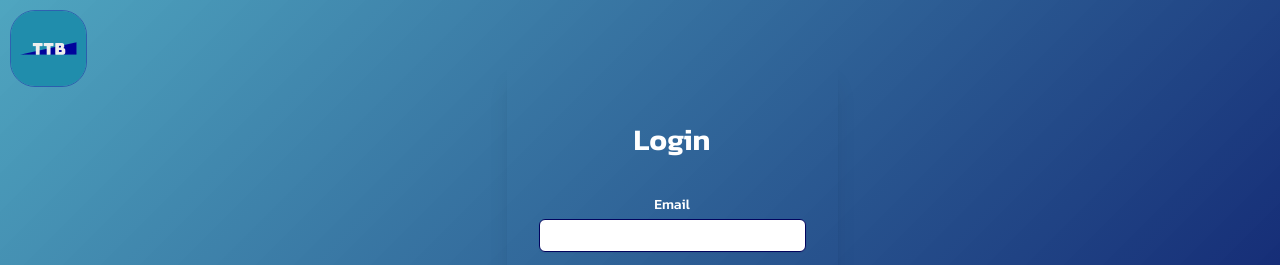
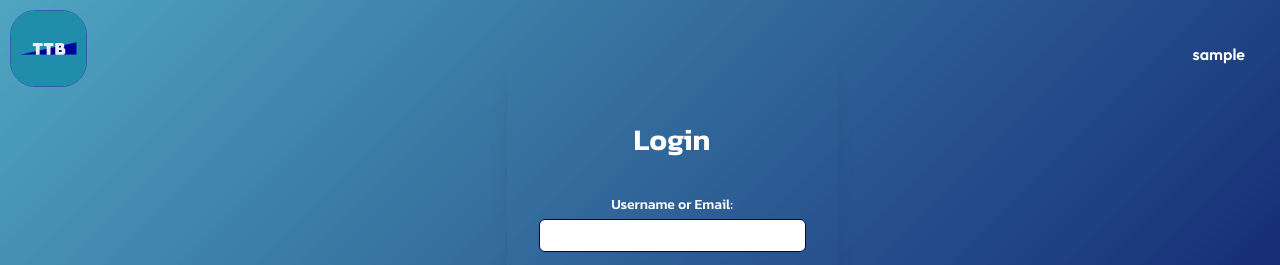
Before and after one commit to TobiasBuetschi/TTB, an Angular app in the folder GymApp/: page /login in a window 1280 px wide. Shown: the top 265 px of the page. Built offline with nearby package versions, Linux system fonts and the light colour scheme; sample sign-in values are in the browser's storage.

Commit message:
Login work

```diff
--- a/GymApp/src/app/auth.service.ts
+++ b/GymApp/src/app/auth.service.ts
@@ -17,6 +17,11 @@ export class AuthService {
   constructor(private http: HttpClient, private router: Router) {
     const token = localStorage.getItem('token');
     this._isLoggedIn.next(!!token);
+
+    const storedUsername = localStorage.getItem('username');
+    if (storedUsername) {
+      this._username.next(storedUsername);
+    }
   }
 
   register(user: {
@@ -29,18 +34,31 @@ export class AuthService {
       .pipe(catchError(this.handleError));
   }
 
-  login(email: string, password: string): Observable<any> {
+  login(usernameOrEmail: string, password: string): Observable<any> {
     return this.http
-      .post<any>(`${this.apiUrl}/login`, { email, password })
+      .post<any>(`${this.apiUrl}/login`, { usernameOrEmail, password })
       .pipe(
         tap((response: any) => {
+          console.log('Login response:', response);
           if (response.userId) {
             localStorage.setItem('userId', response.userId);
-            this.setUsername(response.username);
+            if (response.username) {
+              this.setUsername(response.username);
+            } else {
+              console.error('Username not provided in login response');
+              this.setUsername(usernameOrEmail);
+            }
             this._isLoggedIn.next(true);
           }
         }),
-        catchError(this.handleError)
+        catchError((error: HttpErrorResponse) => {
+          if (error.status === 400) {
+            return throwError(
+              () => new Error('Invalid username/email or password')
+            );
+          }
+          return throwError(() => new Error('An unexpected error occurred'));
+        })
       );
   }
 
--- a/GymApp/src/app/components/home-page/home-page.component.css
+++ b/GymApp/src/app/components/home-page/home-page.component.css
@@ -75,7 +75,7 @@ button {
 
 .logged-in-text {
   font-size: 1.125rem;
-  color: #374151;
+  color: var(--text-color);
 }
 
 .logout-button {
--- a/GymApp/src/app/header/header.component.css
+++ b/GymApp/src/app/header/header.component.css
@@ -18,16 +18,32 @@ header {
 }
 
 .user-button {
-  background-color: none !important;
-  color: var(--text-color);
+  background-color: transparent;
   border: none;
-  padding: 10px 15px;
-  border-radius: 5px;
   cursor: pointer;
   font-size: 16px;
+  margin-left: auto;
   margin-right: 25px;
 }
 
-.user-button:hover {
+.logout-container {
+  position: absolute;
+  top: 100%;
+  border-radius: 4px;
+  box-shadow: 0 2px 5px rgba(0, 0, 0, 0.2);
+  margin-right: 70px;
+  margin-top: -30px;
+}
+
+.logout-button {
+  color: white;
+  padding: 10px 20px;
+  width: 100%;
+  text-align: left;
+  cursor: pointer;
+  font-size: 16px;
+}
+
+.logout-button:hover {
   background-color: var(--primary-color);
 }
--- a/GymApp/src/app/header/header.component.html
+++ b/GymApp/src/app/header/header.component.html
@@ -4,5 +4,12 @@
     alt="Logo"
     class="logo"
   />
-  <button *ngIf="isLoggedIn" class="user-button">{{ username }}</button>
+  <div class="user-menu" *ngIf="isLoggedIn">
+    <button (click)="toggleLogoutButton()" class="user-button">
+      {{ username }}
+    </button>
+    <div *ngIf="showLogoutButton" class="logout-container">
+      <button (click)="onLogout()" class="logout-button">Logout</button>
+    </div>
+  </div>
 </header>
--- a/GymApp/src/app/header/header.component.ts
+++ b/GymApp/src/app/header/header.component.ts
@@ -1,6 +1,7 @@
 import { Component, OnInit } from '@angular/core';
 import { CommonModule } from '@angular/common';
 import { AuthService } from '../auth.service';
+import { Router } from '@angular/router';
 
 @Component({
   selector: 'app-header',
@@ -12,19 +13,28 @@ import { AuthService } from '../auth.service';
 export class HeaderComponent implements OnInit {
   isLoggedIn: boolean = false;
   username: string = '';
+  showLogoutButton: boolean = false;
 
-  constructor(private authService: AuthService) {}
+  constructor(private authService: AuthService, private router: Router) {}
 
   ngOnInit() {
     this.authService.isLoggedIn$.subscribe((loggedIn) => {
       this.isLoggedIn = loggedIn;
-      if (loggedIn) {
-        this.username = this.authService.getUsername();
-      }
     });
 
     this.authService.username$.subscribe((username) => {
       this.username = username;
+      console.log('Username in header:', this.username);
     });
   }
+
+  toggleLogoutButton() {
+    this.showLogoutButton = !this.showLogoutButton;
+  }
+
+  onLogout() {
+    this.authService.logout();
+    this.showLogoutButton = false;
+    this.router.navigate(['/login']);
+  }
 }
--- a/GymApp/src/app/login/login.component.html
+++ b/GymApp/src/app/login/login.component.html
@@ -3,12 +3,12 @@
     <h2>Login</h2>
     <form (ngSubmit)="onLogin()" class="login-form">
       <div class="form-group">
-        <label for="email">Email</label>
+        <label for="usernameOrEmail">Username or Email:</label>
         <input
-          type="email"
-          id="email"
-          name="email"
-          [(ngModel)]="email"
+          type="text"
+          id="usernameOrEmail"
+          name="usernameOrEmail"
+          [(ngModel)]="usernameOrEmail"
           required
         />
       </div>
--- a/GymApp/src/app/login/login.component.ts
+++ b/GymApp/src/app/login/login.component.ts
@@ -12,7 +12,7 @@ import { AuthService } from '../auth.service';
   styleUrl: './login.component.css',
 })
 export class LoginComponent {
-  email: string = '';
+  usernameOrEmail: string = '';
   password: string = '';
   errorMessage: string = '';
   successMessage: string = '';
@@ -20,24 +20,24 @@ export class LoginComponent {
   constructor(private authService: AuthService, private router: Router) {}
 
   onLogin() {
-    this.authService.login(this.email, this.password).subscribe({
-      next: () => {
-        console.log('Login successful');
-        this.router.navigate(['/dashboard']); // Navigieren Sie zur Dashboard-Seite nach erfolgreicher Anmeldung
+    this.authService.login(this.usernameOrEmail, this.password).subscribe({
+      next: (response) => {
+        console.log('Login successful', response);
+        this.router.navigate(['/dashboard']);
       },
       error: (error) => {
         console.error('Login failed', error);
-        this.errorMessage = 'Invalid email or password. Please try again.';
+        this.errorMessage = error.message || 'An unexpected error occurred';
       },
     });
   }
   onForgotPassword() {
-    if (!this.email) {
+    if (!this.usernameOrEmail) {
       this.errorMessage = 'Please enter your email address.';
       return;
     }
 
-    this.authService.forgotPassword(this.email).subscribe({
+    this.authService.forgotPassword(this.usernameOrEmail).subscribe({
       next: (response) => {
         console.log('Password reset email sent');
         this.successMessage =
```
Also changed, not shown: 1 other file (tests, documents, lock files or other folders).
